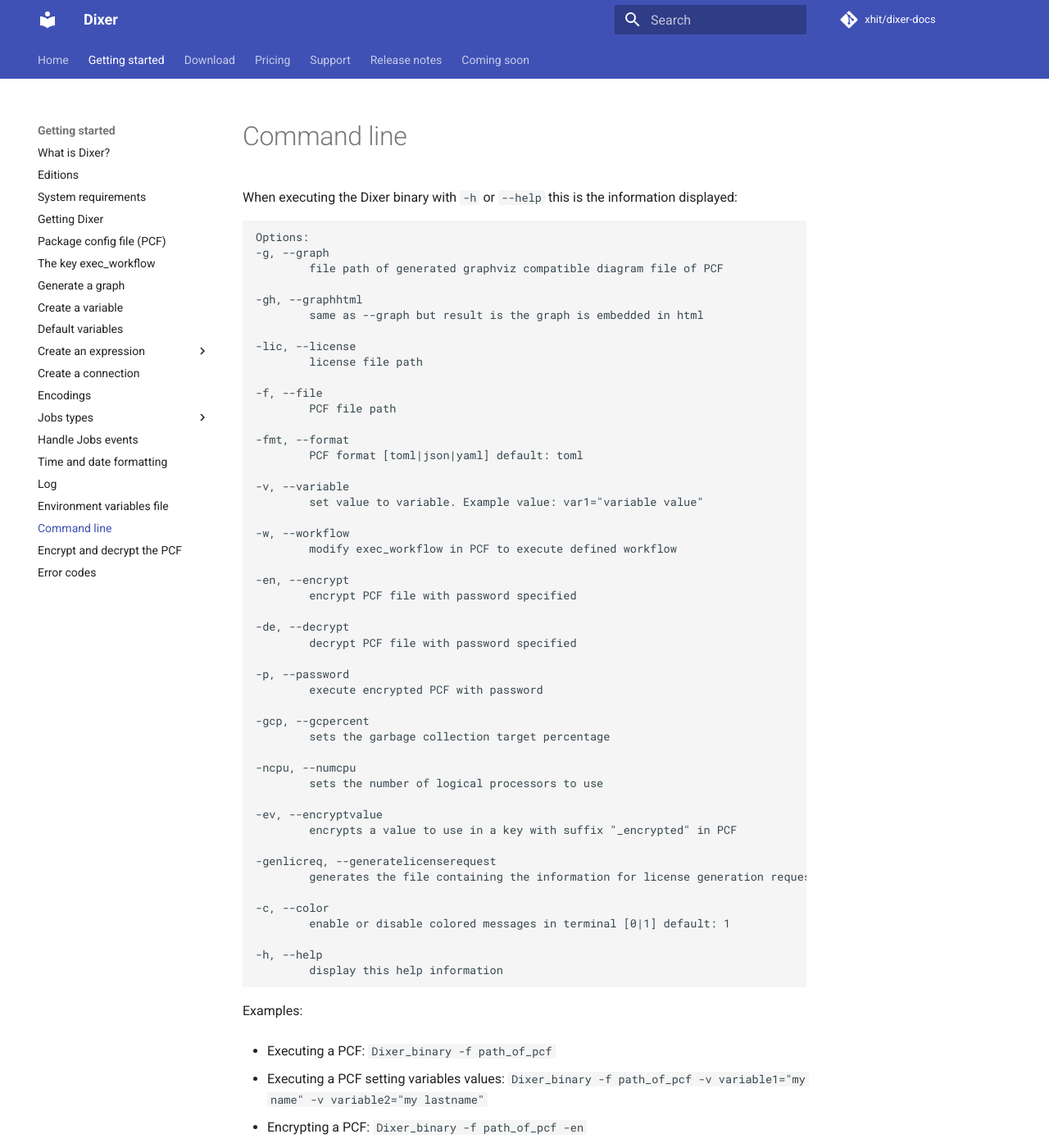
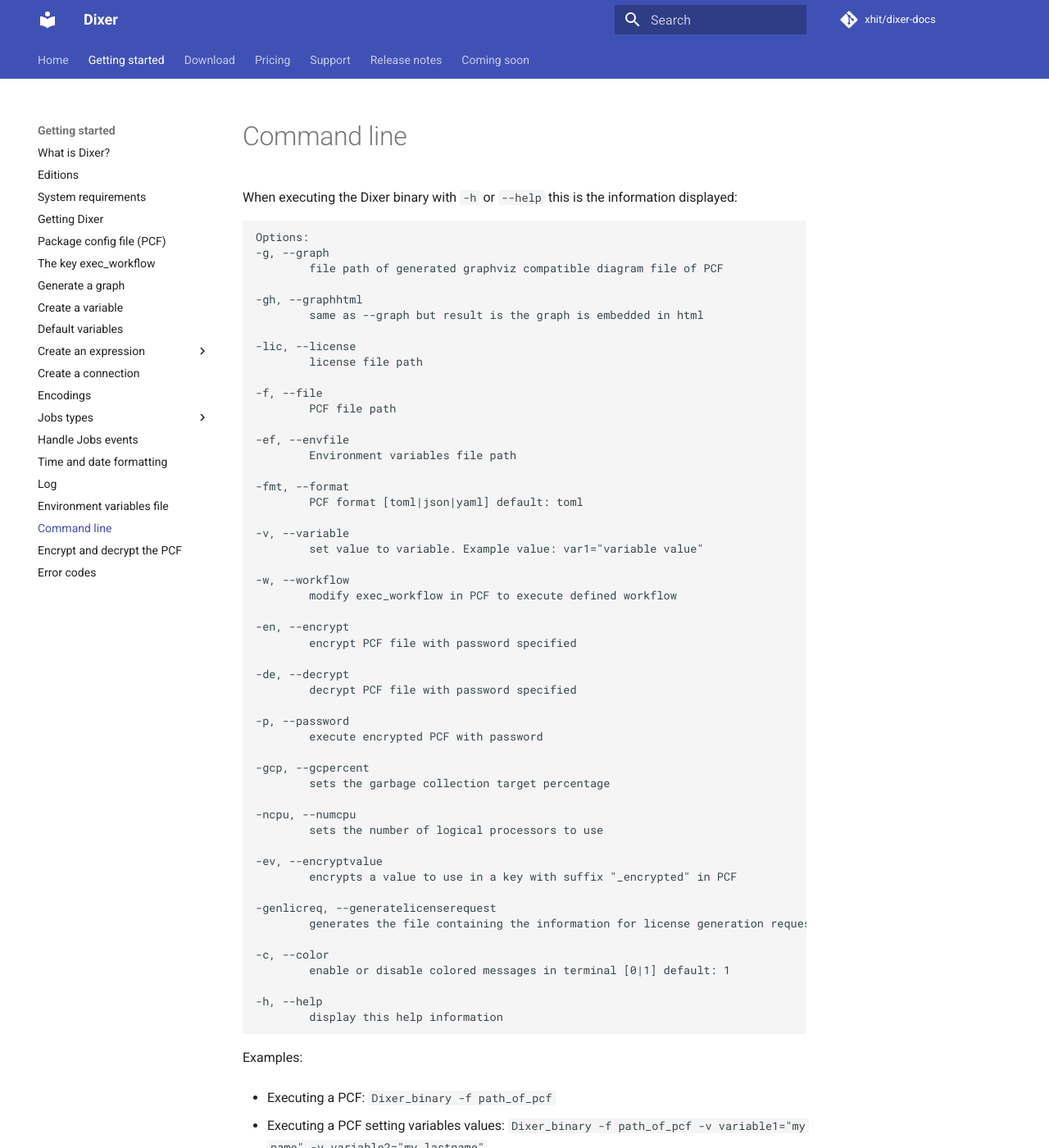
Before and after one commit to Dixer-ETL/dixer-docs, an MkDocs documentation site: the page built from docs/documentation/Command-line.md, in a window 1280 px wide and 1400 px high. Shown: the whole window at 82% size. Built offline with MkDocs 1.6.1 and Material for MkDocs 9.7.7, drawn with Linux system fonts in a browser that asks for light colours; comment, search, counter and statistics services are not loaded.

Commit message:
Added -ef, --envfile

```diff
--- a/docs/documentation/Command-line.md
+++ b/docs/documentation/Command-line.md
@@ -15,6 +15,9 @@ Options:
 
 -f, --file
         PCF file path
+
+-ef, --envfile
+        Environment variables file path
 
 -fmt, --format
         PCF format [toml|json|yaml] default: toml
```
